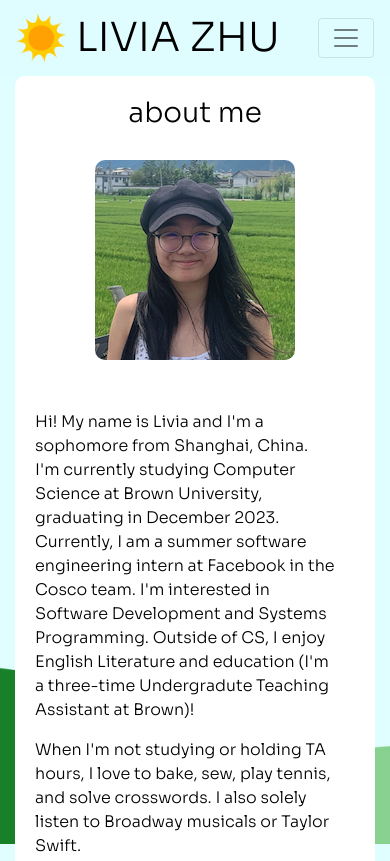
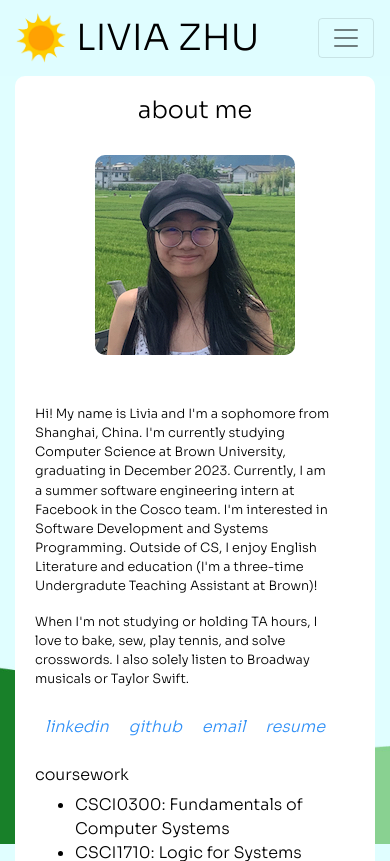
Before and after one commit to livia01px2019/personal-website, a React app: page / in a window 390 px wide. Shown: the top 861 px of the page. Built offline with nearby package versions, Linux system fonts and the light colour scheme.

Commit message:
responsive text size

```diff
--- a/src/index.css
+++ b/src/index.css
@@ -74,6 +74,25 @@ a {
     margin-left: 15px;
     margin-right: 15px;
   }
+
+  p {
+    font-size: 0.8rem;
+  }
+  h1 {
+    font-size: 2.25rem;
+  }
+  h2 {
+    font-size: 1.8rem;
+  }
+  h3 {
+    font-size: 1.5rem;
+  }
+  h4 {
+    font-size: 1.25rem;
+  }
+  h5 {
+    font-size: 1rem;
+  }
 }
 
 .section-header {
```
